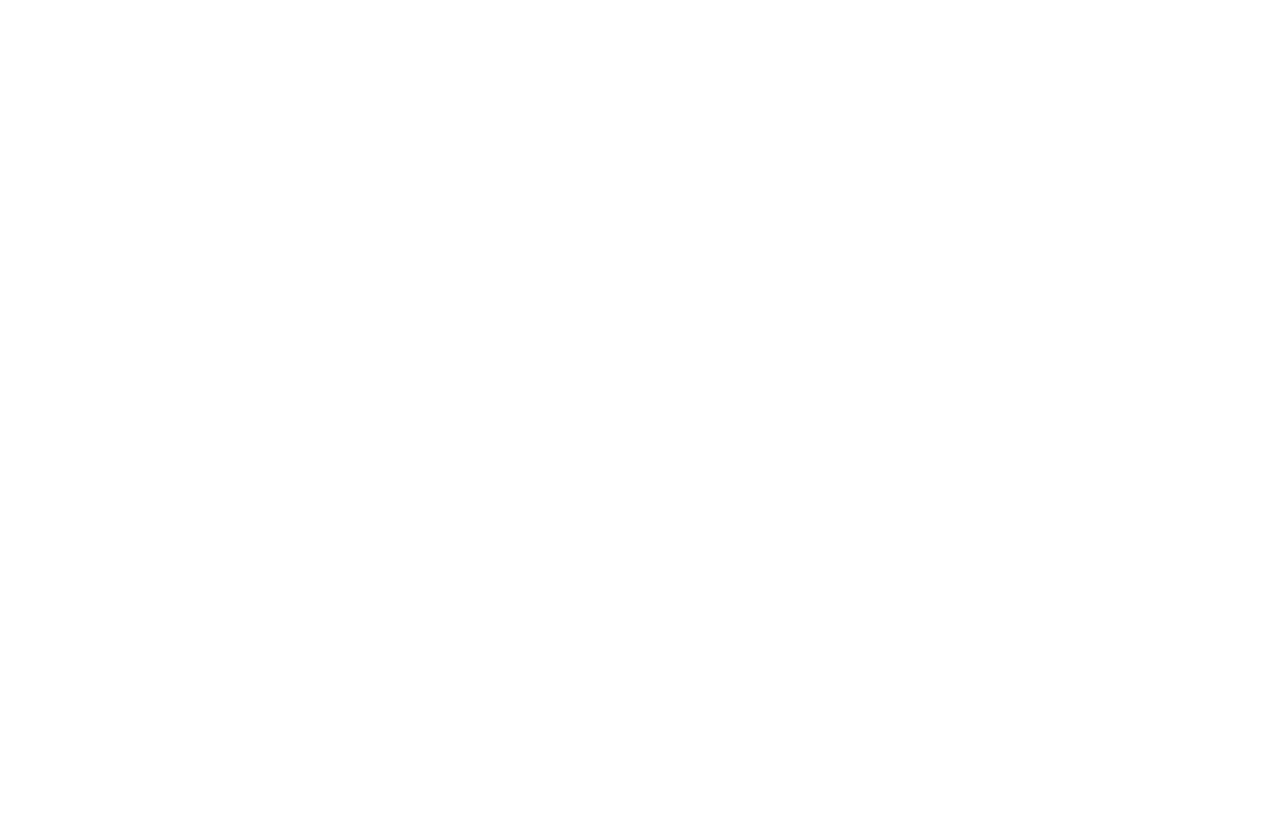
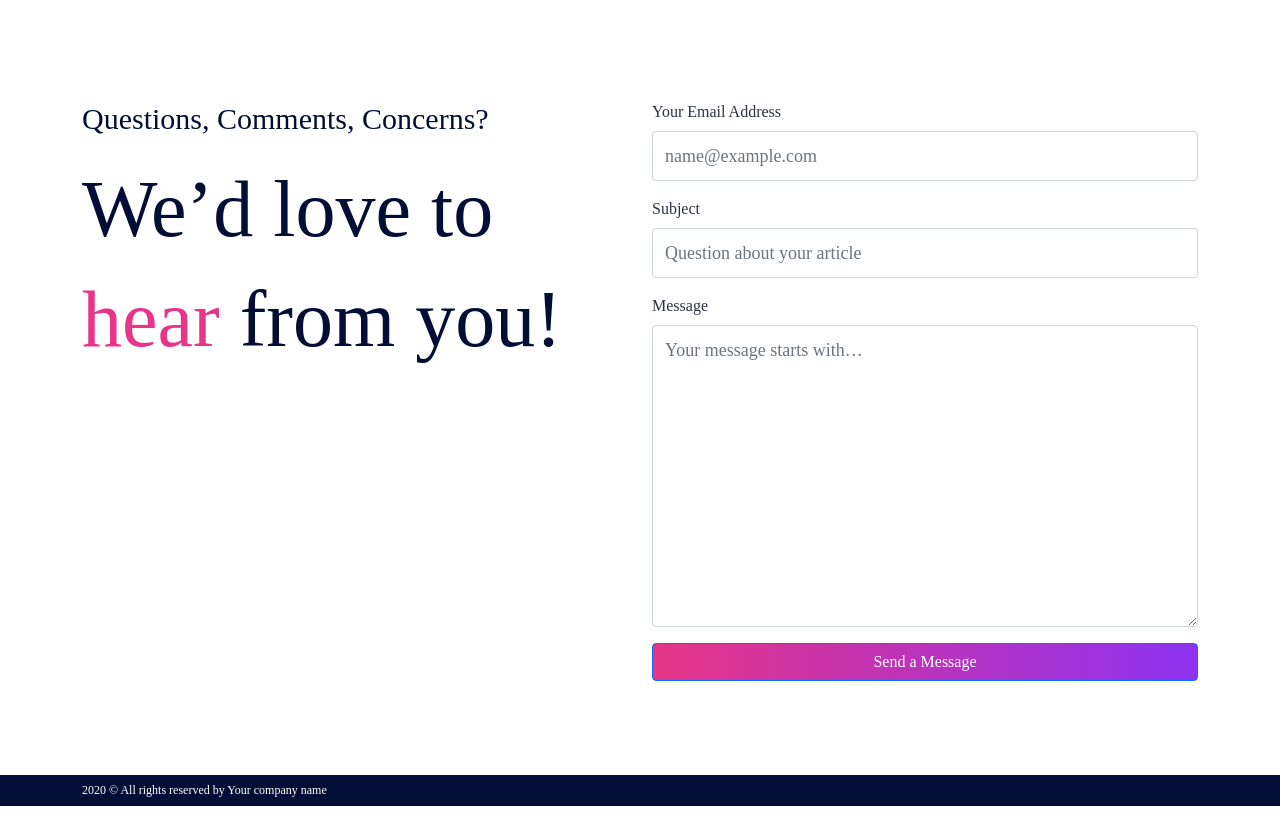
Before and after one commit to arviyonismara/Final-Project-3-Hacktiv8, a plain HTML site: page index.html in a window 1280 px wide. Drawn offline with nearby package versions, Linux system fonts and the light colour scheme.

Commit message:
add quesioner & footer

```diff
--- /dev/null
+++ b/css/style.css
@@ -0,0 +1,53 @@
+/* Section Question */
+/* Kolom 1 */
+.container-question {
+  font-family: "Basic";
+  font-style: normal;
+  font-weight: 400;
+  margin-top: 100px;
+}
+.judul-kolom-1-question {
+  font-size: 30px;
+  line-height: 38px;
+  color: #020e35;
+}
+.title-kolom-1-question {
+  /* font-size: 30px; */
+  line-height: 110px;
+  color: #020e35;
+}
+.hear {
+  /* font-size: 90px; */
+  line-height: 110px;
+  color: #e73587;
+}
+
+/* Kolom 2 */
+.form-label-question {
+  font-weight: 400;
+  /* font-size: 16px; */
+  line-height: 22px;
+  color: #2c3241;
+}
+.text-placeholder-question {
+  font-size: 18px;
+  line-height: 36px;
+  color: #2c3241;
+}
+.button-kolom-2-section-D {
+  background: linear-gradient(270deg, #8C32F0 0%, #E73587 100%);
+}
+
+/* Footer */
+.container-footer {
+  background: #020e35;
+  margin-top: 94px;
+}
+.title-footer {
+  font-family: "Basic";
+  font-style: normal;
+  font-weight: 400;
+  font-size: 12px;
+  line-height: 15px;
+  color: #ffffff;
+}
--- a/index.html
+++ b/index.html
@@ -1,12 +1,98 @@
 <!DOCTYPE html>
 <html lang="en">
-<head>
-    <meta charset="UTF-8">
-    <meta http-equiv="X-UA-Compatible" content="IE=edge">
-    <meta name="viewport" content="width=device-width, initial-scale=1.0">
+  <head>
+    <meta charset="UTF-8" />
+    <meta http-equiv="X-UA-Compatible" content="IE=edge" />
+    <meta name="viewport" content="width=device-width, initial-scale=1.0" />
+    <!-- Bootstrap CSS -->
+    <link
+      href="https://cdn.jsdelivr.net/npm/bootstrap@5.1.3/dist/css/bootstrap.min.css"
+      rel="stylesheet"
+      integrity="sha384-1BmE4kWBq78iYhFldvKuhfTAU6auU8tT94WrHftjDbrCEXSU1oBoqyl2QvZ6jIW3"
+      crossorigin="anonymous"
+    />
+    <link rel="stylesheet" href="/css/style.css" />
     <title>Document</title>
-</head>
-<body>
+  </head>
+  <body>
+    <!-- Section Questions -->
+    <section class="container">
+      <div class="container-question row justify-content-evenly">
+        <div class="kolom-1-question col-md-6">
+          <p class="judul-kolom-1-question">Questions, Comments, Concerns?</p>
+          <p class="title-kolom-1-question display-1">
+            We’d love to
+            <span class="hear">hear</span>
+            from you!
+          </p>
+        </div>
+        <div class="kolom-2-question col-md-6">
+          <div class="mb-3">
+            <label
+              for="exampleFormControlInput1"
+              class="form-label-question form-label"
+            >
+              Your Email Address
+            </label>
+            <input
+              type="email"
+              class="text-placeholder-question form-control"
+              id="exampleFormControlInput1"
+              placeholder="name@example.com"
+            />
+          </div>
+          <div class="mb-3">
+            <label for="inputPassword5" class="form-label-question form-label">
+              Subject
+            </label>
+            <input
+              type="password"
+              id="inputPassword5"
+              class="form-control text-placeholder-question"
+              aria-describedby="passwordHelpBlock"
+              placeholder="Question about your article"
+            />
+          </div>
+          <div class="mb-3">
+            <label
+              for="exampleFormControlTextarea1"
+              class="form-label-question form-label"
+            >
+              Message
+            </label>
+            <textarea
+              class="form-control text-placeholder-question"
+              id="exampleFormControlTextarea1"
+              rows="8"
+              placeholder="Your message starts with…"
+            ></textarea>
+          </div>
+          <div class="d-grid gap-2 col-12 mx-auto">
+            <button
+              class="button-kolom-2-section-D btn btn-primary"
+              type="button"
+            >
+              Send a Message
+            </button>
+          </div>
+        </div>
+      </div>
+    </section>
 
-</body>
+    <!-- Section Footer -->
+    <footer>
+      <div class="container-footer col-12">
+        <h3 class="title-footer container pt-2 pb-2">
+          2020 © All rights reserved by Your company name
+        </h3>
+      </div>
+    </footer>
+
+    <!-- Bootstrap -->
+    <script
+      src="https://cdn.jsdelivr.net/npm/bootstrap@5.1.3/dist/js/bootstrap.bundle.min.js"
+      integrity="sha384-ka7Sk0Gln4gmtz2MlQnikT1wXgYsOg+OMhuP+IlRH9sENBO0LRn5q+8nbTov4+1p"
+      crossorigin="anonymous"
+    ></script>
+  </body>
 </html>
```
